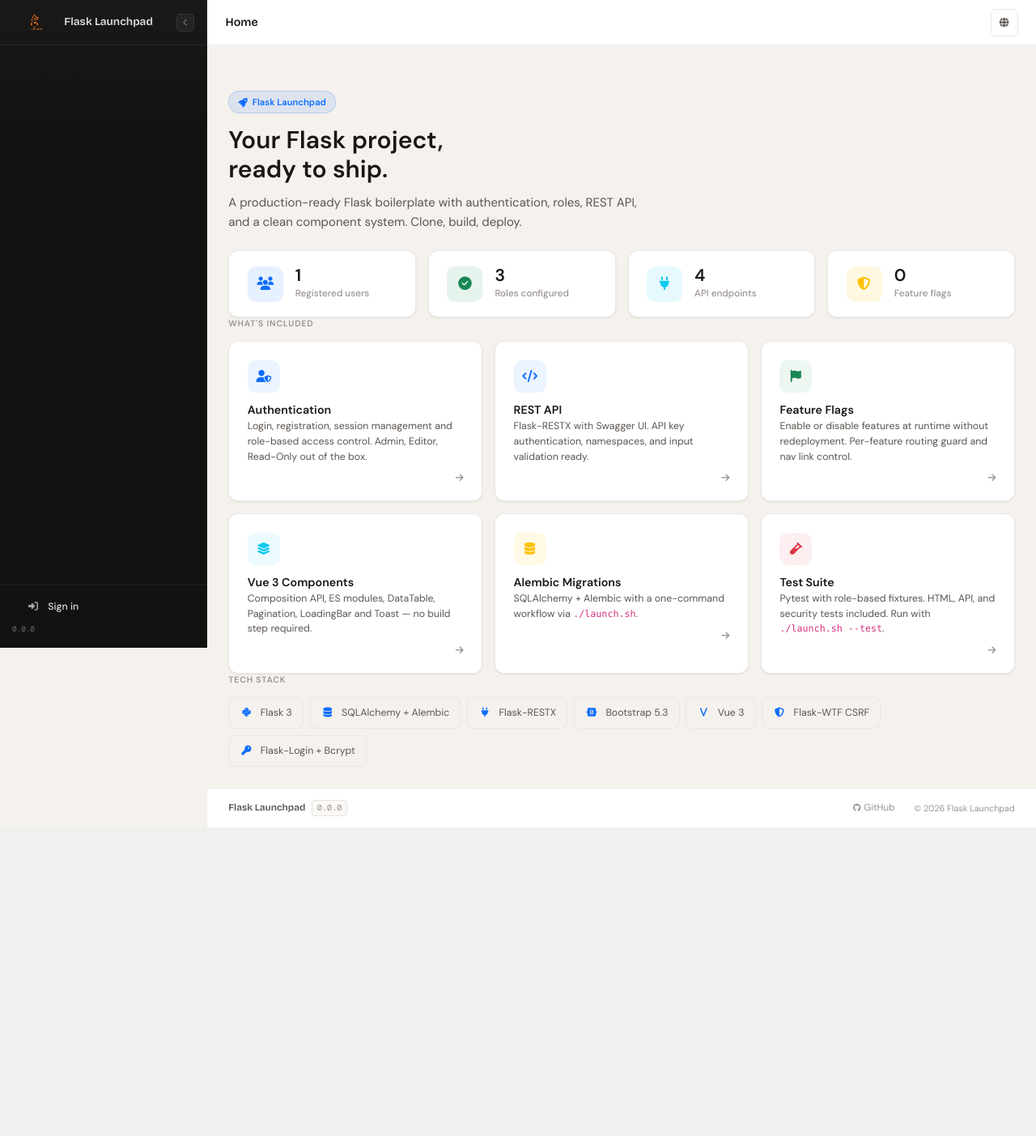
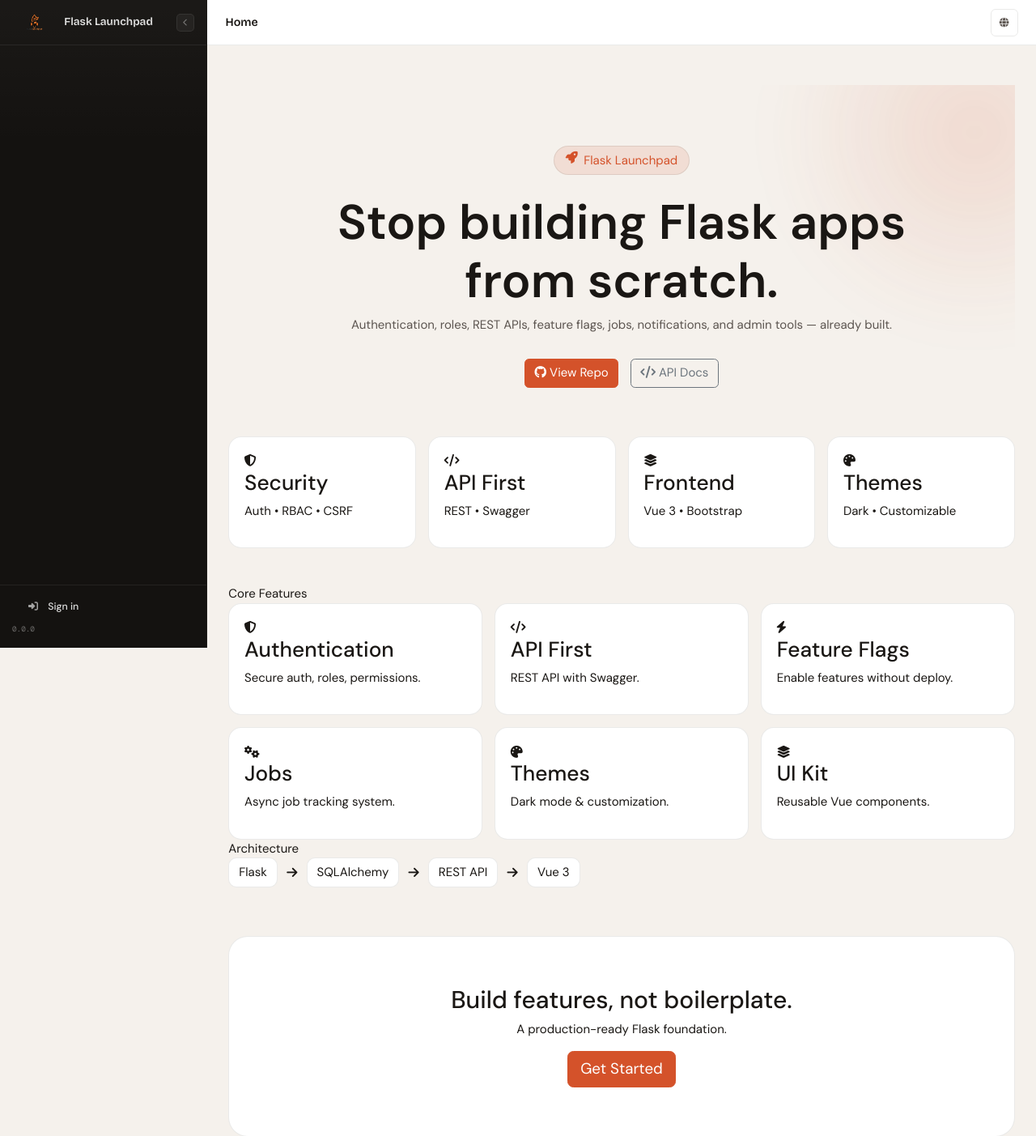
Before and after one commit to ecrou-exact/flask-launchpad, a Flask app: page / in a window 1280 px wide. Shown: the top 1403 px of the page at 81% size. Before the commit the page ends 1022 px from the top, so only its background shows below. Run offline with Flask 3, Linux system fonts and the light colour scheme; data that the repository does not hold is empty; parts of the project's set-up code (start-up, migrations or seed data) failed here and were passed over; some libraries are stand-ins or nearby versions.

Commit message:
add: [feature] enhance home page layout with improved hero section and animations

```diff
--- a/app/static/css/home/home.css
+++ b/app/static/css/home/home.css
@@ -1,189 +1,184 @@
-/*---HOME_HERO---*/
+/* =========================
+   HERO
+========================= */
 
 .home-hero {
-    padding: 2rem 0 1.5rem;
+    position: relative;
+    padding: 5rem 0 4rem;
+    text-align: center;
+    overflow: hidden;
+}
+
+.home-hero-inner {
+    max-width: 900px;
+    margin: auto;
+}
+
+.home-hero-glow {
+    position: absolute;
+    top: -200px;
+    right: -200px;
+    width: 500px;
+    height: 500px;
+    background: radial-gradient(circle, var(--brand-glow), transparent 70%);
+    filter: blur(40px);
+    opacity: .6;
+    animation: floatGlow 8s ease-in-out infinite;
+}
+
+@keyframes floatGlow {
+
+    0%,
+    100% {
+        transform: translateY(0);
+    }
+
+    50% {
+        transform: translateY(25px);
+    }
 }
 
 .home-hero-badge {
     display: inline-flex;
-    align-items: center;
-    gap: 0.4rem;
-    font-size: 0.75rem;
-    font-weight: 600;
-    color: var(--bs-primary);
-    background: rgba(13, 110, 253, 0.1);
-    border: 1px solid rgba(13, 110, 253, 0.2);
-    border-radius: 50px;
-    padding: 0.3rem 0.75rem;
-    margin-bottom: 1rem;
-}
-
-[data-bs-theme="dark"] .home-hero-badge {
-    background: rgba(13, 110, 253, 0.15);
-    border-color: rgba(13, 110, 253, 0.25);
+    gap: .5rem;
+    padding: .4rem .9rem;
+    border-radius: 999px;
+    background: var(--brand-dim);
+    color: var(--brand);
+    border: 1px solid var(--border);
+    margin-bottom: 1.5rem;
 }
 
 .home-hero-title {
-    font-size: 2rem;
+    font-size: clamp(2.5rem, 5vw, 4rem);
     font-weight: 800;
-    color: var(--text-main);
-    line-height: 1.2;
-    margin: 0 0 0.75rem;
+    opacity: 0;
+    animation: fadeUp .8s ease forwards;
 }
 
 .home-hero-subtitle {
-    font-size: 1rem;
     color: var(--text-secondary);
-    line-height: 1.6;
-    margin: 0;
-    max-width: 520px;
+    max-width: 700px;
+    margin: auto;
+    margin-bottom: 2rem;
+    opacity: 0;
+    animation: fadeUp 1s ease forwards;
 }
 
-/*---HOME_STATS---*/
-
-.home-stat-card {
-    background-color: var(--bg-surface);
-    border: 1px solid var(--border);
-    border-radius: 12px;
-    padding: 1.25rem 1.5rem;
+.home-hero-actions {
     display: flex;
-    align-items: center;
+    justify-content: center;
     gap: 1rem;
-    box-shadow: var(--shadow-sm);
-    transition: box-shadow var(--transition), border-color var(--transition);
+    opacity: 0;
+    animation: fadeUp 1.2s ease forwards;
 }
 
-.home-stat-card:hover {
-    box-shadow: var(--shadow-md);
-    border-color: rgba(13, 110, 253, 0.18);
+/* =========================
+   CARDS
+========================= */
+
+.home-stat-card,
+.home-feature-card {
+    background: var(--bg-surface);
+    border: 1px solid var(--border);
+    border-radius: 16px;
+    padding: 1.25rem;
+    transition: .25s ease;
+    position: relative;
+    overflow: hidden;
 }
 
-.home-stat-icon {
-    width: 44px;
-    height: 44px;
-    border-radius: 10px;
-    display: flex;
-    align-items: center;
-    justify-content: center;
-    font-size: 1.1rem;
-    flex-shrink: 0;
+.home-stat-card:hover,
+.home-feature-card:hover {
+    transform: translateY(-8px) scale(1.01);
+    box-shadow: 0 20px 50px rgba(0, 0, 0, .15);
+    border-color: var(--brand);
 }
 
-.home-stat-icon--primary   { background: rgba(13, 110, 253, 0.10); color: var(--bs-primary); }
-.home-stat-icon--success   { background: rgba(25, 135, 84, 0.10);  color: var(--bs-success); }
-.home-stat-icon--warning   { background: rgba(255, 193, 7, 0.12);  color: var(--bs-warning); }
-.home-stat-icon--info      { background: rgba(13, 202, 240, 0.10); color: var(--bs-info); }
-
-.home-stat-value {
-    font-size: 1.4rem;
-    font-weight: 700;
-    color: var(--text-main);
-    line-height: 1;
-    margin-bottom: 0.2rem;
+/* glow hover */
+.home-stat-card::before,
+.home-feature-card::before {
+    content: "";
+    position: absolute;
+    inset: 0;
+    background: radial-gradient(400px circle at var(--x, 50%) var(--y, 50%),
+            rgba(99, 102, 241, .15),
+            transparent 40%);
+    opacity: 0;
+    transition: .3s;
 }
 
-.home-stat-label {
-    font-size: 0.78rem;
-    color: var(--text-muted);
-    font-weight: 500;
+.home-stat-card:hover::before,
+.home-feature-card:hover::before {
+    opacity: 1;
 }
 
-/*---HOME_FEATURE_CARDS---*/
+/* =========================
+   FEATURES
+========================= */
 
 .home-feature-card {
-    background-color: var(--bg-surface);
-    border: 1px solid var(--border);
-    border-radius: 12px;
-    padding: 1.5rem;
-    height: 100%;
-    display: flex;
-    flex-direction: column;
-    gap: 0.75rem;
-    box-shadow: var(--shadow-sm);
-    transition: box-shadow var(--transition), border-color var(--transition), transform var(--transition);
-    text-decoration: none;
-    color: inherit;
+    opacity: 0;
+    transform: translateY(20px);
+    transition: all .6s ease;
 }
 
-.home-feature-card:hover {
-    box-shadow: var(--shadow-md);
-    border-color: rgba(13, 110, 253, 0.18);
-    transform: translateY(-2px);
-    color: inherit;
+.home-feature-card.is-visible {
+    opacity: 1;
+    transform: translateY(0);
 }
 
-.home-feature-icon {
-    width: 40px;
-    height: 40px;
-    border-radius: 10px;
+/* =========================
+   FLOW
+========================= */
+
+.home-flow {
     display: flex;
+    flex-wrap: wrap;
+    gap: .75rem;
     align-items: center;
-    justify-content: center;
-    font-size: 1rem;
-    background: rgba(13, 110, 253, 0.08);
-    color: var(--bs-primary);
-    flex-shrink: 0;
 }
 
-.home-feature-title {
-    font-size: 0.95rem;
-    font-weight: 600;
-    color: var(--text-main);
-    margin: 0;
+.home-flow span {
+    padding: .4rem .8rem;
+    border-radius: 10px;
+    background: var(--bg-surface);
+    border: 1px solid var(--border);
 }
 
-.home-feature-desc {
-    font-size: 0.825rem;
-    color: var(--text-secondary);
-    margin: 0;
-    line-height: 1.5;
-    flex: 1;
+/* =========================
+   CTA
+========================= */
+
+.home-cta {
+    margin-top: 4rem;
+    text-align: center;
+    padding: 4rem 2rem;
+    border-radius: 24px;
+    background: var(--bg-surface);
+    border: 1px solid var(--border);
+    opacity: 0;
+    transform: translateY(30px);
+    transition: all .8s ease;
 }
 
-.home-feature-arrow {
-    font-size: 0.75rem;
-    color: var(--text-muted);
-    align-self: flex-end;
-    transition: color var(--transition), transform var(--transition);
+.home-cta.is-visible {
+    opacity: 1;
+    transform: translateY(0);
 }
 
-.home-feature-card:hover .home-feature-arrow {
-    color: var(--bs-primary);
-    transform: translateX(3px);
+/* =========================
+   ANIMATIONS
+========================= */
+
+@keyframes fadeUp {
+    from {
+        opacity: 0;
+        transform: translateY(15px);
+    }
+
+    to {
+        opacity: 1;
+        transform: translateY(0);
+    }
 }
-
-/*---HOME_STACK_INFO---*/
-
-.home-stack-item {
-    display: flex;
-    align-items: center;
-    gap: 0.625rem;
-    padding: 0.625rem 0.875rem;
-    border-radius: 8px;
-    background-color: var(--bg-body);
-    border: 1px solid var(--border-subtle);
-    font-size: 0.825rem;
-    color: var(--text-secondary);
-}
-
-[data-bs-theme="dark"] .home-stack-item {
-    background-color: var(--bg-elevated);
-}
-
-.home-stack-item i {
-    font-size: 0.8rem;
-    width: 16px;
-    text-align: center;
-    color: var(--bs-primary);
-}
-
-/*---HOME_SECTION_TITLE---*/
-
-.home-section-title {
-    font-size: 0.7rem;
-    font-weight: 700;
-    text-transform: uppercase;
-    letter-spacing: 0.08em;
-    color: var(--text-muted);
-    margin: 0 0 0.875rem;
-}
--- a/app/templates/home.html
+++ b/app/templates/home.html
@@ -12,206 +12,176 @@
 
     <div v-if="page_is_loading">
 
-        {# ── Hero ── #}
-        <div class="home-hero">
-            <div class="home-hero-badge">
-                <i class="fas fa-rocket"></i>
-                Flask Launchpad
+        <!-- HERO -->
+        <section class="home-hero">
+            <div class="home-hero-glow"></div>
+
+            <div class="home-hero-inner">
+
+                <div class="home-hero-badge">
+                    <i class="fas fa-rocket"></i>
+                    Flask Launchpad
+                </div>
+
+                <h1 class="home-hero-title">
+                    Stop building Flask apps<br>
+                    from scratch.
+                </h1>
+
+                <p class="home-hero-subtitle">
+                    Authentication, roles, REST APIs, feature flags,
+                    jobs, notifications, and admin tools — already built.
+                </p>
+
+                <div class="home-hero-actions">
+                    <a href="https://github.com/ecrou-exact/flask-launchpad"
+                       target="_blank"
+                       class="btn btn-primary">
+                        <i class="fab fa-github"></i>
+                        View Repo
+                    </a>
+
+                    <a href="/api/"
+                       target="_blank"
+                       class="btn btn-outline-secondary">
+                        <i class="fas fa-code"></i>
+                        API Docs
+                    </a>
+                </div>
+
             </div>
-            <h1 class="home-hero-title">Your Flask project,<br>ready to ship.</h1>
-            <p class="home-hero-subtitle">
-                A production-ready Flask boilerplate with authentication, roles, REST API,
-                and a clean component system. Clone, build, deploy.
-            </p>
-        </div>
+        </section>
 
-        {# ── Stats row ── #}
-        <div class="row g-3">
-            <div class="col-12 col-sm-6 col-xl-3">
+        <!-- STATS -->
+        <div class="row g-3 mb-5">
+
+            <div class="col-12 col-md-6 col-xl-3">
                 <div class="home-stat-card">
-                    <div class="home-stat-icon home-stat-icon--primary">
-                        <i class="fas fa-users"></i>
-                    </div>
+                    <i class="fas fa-shield-halved"></i>
                     <div>
-                        <div class="home-stat-value">[[ stats.users ]]</div>
-                        <div class="home-stat-label">Registered users</div>
+                        <h3>Security</h3>
+                        <p>Auth • RBAC • CSRF</p>
                     </div>
                 </div>
             </div>
-            <div class="col-12 col-sm-6 col-xl-3">
+
+            <div class="col-12 col-md-6 col-xl-3">
                 <div class="home-stat-card">
-                    <div class="home-stat-icon home-stat-icon--success">
-                        <i class="fas fa-circle-check"></i>
-                    </div>
+                    <i class="fas fa-code"></i>
                     <div>
-                        <div class="home-stat-value">[[ stats.roles ]]</div>
-                        <div class="home-stat-label">Roles configured</div>
+                        <h3>API First</h3>
+                        <p>REST • Swagger</p>
                     </div>
                 </div>
             </div>
-            <div class="col-12 col-sm-6 col-xl-3">
+
+            <div class="col-12 col-md-6 col-xl-3">
                 <div class="home-stat-card">
-                    <div class="home-stat-icon home-stat-icon--info">
-                        <i class="fas fa-plug"></i>
-                    </div>
+                    <i class="fas fa-layer-group"></i>
                     <div>
-                        <div class="home-stat-value">[[ stats.endpoints ]]</div>
-                        <div class="home-stat-label">API endpoints</div>
+                        <h3>Frontend</h3>
+                        <p>Vue 3 • Bootstrap</p>
                     </div>
                 </div>
             </div>
-            <div class="col-12 col-sm-6 col-xl-3">
+
+            <div class="col-12 col-md-6 col-xl-3">
                 <div class="home-stat-card">
-                    <div class="home-stat-icon home-stat-icon--warning">
-                        <i class="fas fa-shield-halved"></i>
-                    </div>
+                    <i class="fas fa-palette"></i>
                     <div>
-                        <div class="home-stat-value">[[ stats.features ]]</div>
-                        <div class="home-stat-label">Feature flags</div>
+                        <h3>Themes</h3>
+                        <p>Dark • Customizable</p>
                     </div>
                 </div>
             </div>
+
         </div>
 
-        {# ── Feature cards ── #}
-        <div>
-            <p class="home-section-title">What's included</p>
+        <!-- FEATURES -->
+        <section class="home-section">
+
+            <div class="home-section-title animate-on-scroll">
+                Core Features
+            </div>
+
             <div class="row g-3">
 
                 <div class="col-12 col-md-6 col-lg-4">
-                    <a href="{{ url_for('account.index') if current_user.is_authenticated else url_for('account.login') }}"
-                       class="home-feature-card">
-                        <div class="home-feature-icon">
-                            <i class="fas fa-user-shield"></i>
-                        </div>
-                        <div>
-                            <p class="home-feature-title">Authentication</p>
-                            <p class="home-feature-desc">
-                                Login, registration, session management and role-based access control.
-                                Admin, Editor, Read-Only out of the box.
-                            </p>
-                        </div>
-                        <i class="fas fa-arrow-right home-feature-arrow"></i>
-                    </a>
-                </div>
-
-                <div class="col-12 col-md-6 col-lg-4">
-                    <a href="/api/" class="home-feature-card" target="_blank">
-                        <div class="home-feature-icon">
-                            <i class="fas fa-code"></i>
-                        </div>
-                        <div>
-                            <p class="home-feature-title">REST API</p>
-                            <p class="home-feature-desc">
-                                Flask-RESTX with Swagger UI. API key authentication,
-                                namespaces, and input validation ready.
-                            </p>
-                        </div>
-                        <i class="fas fa-arrow-right home-feature-arrow"></i>
-                    </a>
-                </div>
-
-                <div class="col-12 col-md-6 col-lg-4">
-                    <div class="home-feature-card" style="cursor: default;">
-                        <div class="home-feature-icon" style="background: rgba(25,135,84,0.08); color: var(--bs-success);">
-                            <i class="fas fa-flag"></i>
-                        </div>
-                        <div>
-                            <p class="home-feature-title">Feature Flags</p>
-                            <p class="home-feature-desc">
-                                Enable or disable features at runtime without redeployment.
-                                Per-feature routing guard and nav link control.
-                            </p>
-                        </div>
-                        <i class="fas fa-arrow-right home-feature-arrow"></i>
+                    <div class="home-feature-card">
+                        <i class="fas fa-shield-halved"></i>
+                        <h3>Authentication</h3>
+                        <p>Secure auth, roles, permissions.</p>
                     </div>
                 </div>
 
                 <div class="col-12 col-md-6 col-lg-4">
-                    <div class="home-feature-card" style="cursor: default;">
-                        <div class="home-feature-icon" style="background: rgba(13,202,240,0.08); color: var(--bs-info);">
-                            <i class="fas fa-layer-group"></i>
-                        </div>
-                        <div>
-                            <p class="home-feature-title">Vue 3 Components</p>
-                            <p class="home-feature-desc">
-                                Composition API, ES modules, DataTable, Pagination,
-                                LoadingBar and Toast — no build step required.
-                            </p>
-                        </div>
-                        <i class="fas fa-arrow-right home-feature-arrow"></i>
+                    <div class="home-feature-card">
+                        <i class="fas fa-code"></i>
+                        <h3>API First</h3>
+                        <p>REST API with Swagger.</p>
                     </div>
                 </div>
 
                 <div class="col-12 col-md-6 col-lg-4">
-                    <div class="home-feature-card" style="cursor: default;">
-                        <div class="home-feature-icon" style="background: rgba(255,193,7,0.10); color: var(--bs-warning);">
-                            <i class="fas fa-database"></i>
-                        </div>
-                        <div>
-                            <p class="home-feature-title">Alembic Migrations</p>
-                            <p class="home-feature-desc">
-                                SQLAlchemy + Alembic with a one-command workflow via
-                                <code style="font-size: 0.78rem;">./launch.sh</code>.
-                            </p>
-                        </div>
-                        <i class="fas fa-arrow-right home-feature-arrow"></i>
+                    <div class="home-feature-card">
+                        <i class="fas fa-bolt"></i>
+                        <h3>Feature Flags</h3>
+                        <p>Enable features without deploy.</p>
                     </div>
                 </div>
 
                 <div class="col-12 col-md-6 col-lg-4">
-                    <div class="home-feature-card" style="cursor: default;">
-                        <div class="home-feature-icon" style="background: rgba(220,53,69,0.08); color: var(--bs-danger);">
-                            <i class="fas fa-vial"></i>
-                        </div>
-                        <div>
-                            <p class="home-feature-title">Test Suite</p>
-                            <p class="home-feature-desc">
-                                Pytest with role-based fixtures. HTML, API, and security
-                                tests included. Run with <code style="font-size: 0.78rem;">./launch.sh --test</code>.
-                            </p>
-                        </div>
-                        <i class="fas fa-arrow-right home-feature-arrow"></i>
+                    <div class="home-feature-card">
+                        <i class="fas fa-gears"></i>
+                        <h3>Jobs</h3>
+                        <p>Async job tracking system.</p>
+                    </div>
+                </div>
+
+                <div class="col-12 col-md-6 col-lg-4">
+                    <div class="home-feature-card">
+                        <i class="fas fa-palette"></i>
+                        <h3>Themes</h3>
+                        <p>Dark mode & customization.</p>
+                    </div>
+                </div>
+
+                <div class="col-12 col-md-6 col-lg-4">
+                    <div class="home-feature-card">
+                        <i class="fas fa-layer-group"></i>
+                        <h3>UI Kit</h3>
+                        <p>Reusable Vue components.</p>
                     </div>
                 </div>
 
             </div>
-        </div>
+        </section>
 
-        {# ── Stack info ── #}
-        <div>
-            <p class="home-section-title">Tech stack</p>
-            <div class="d-flex flex-wrap gap-2">
-                <div class="home-stack-item">
-                    <i class="fab fa-python"></i>
-                    Flask 3
-                </div>
-                <div class="home-stack-item">
-                    <i class="fas fa-database"></i>
-                    SQLAlchemy + Alembic
-                </div>
-                <div class="home-stack-item">
-                    <i class="fas fa-plug"></i>
-                    Flask-RESTX
-                </div>
-                <div class="home-stack-item">
-                    <i class="fab fa-bootstrap"></i>
-                    Bootstrap 5.3
-                </div>
-                <div class="home-stack-item">
-                    <i class="fas fa-v"></i>
-                    Vue 3
-                </div>
-                <div class="home-stack-item">
-                    <i class="fas fa-shield-halved"></i>
-                    Flask-WTF CSRF
-                </div>
-                <div class="home-stack-item">
-                    <i class="fas fa-key"></i>
-                    Flask-Login + Bcrypt
-                </div>
+        <!-- ARCHITECTURE -->
+        <section class="home-section">
+            <div class="home-section-title animate-on-scroll">Architecture</div>
+
+            <div class="home-flow">
+                <span>Flask</span>
+                <i class="fas fa-arrow-right"></i>
+                <span>SQLAlchemy</span>
+                <i class="fas fa-arrow-right"></i>
+                <span>REST API</span>
+                <i class="fas fa-arrow-right"></i>
+                <span>Vue 3</span>
             </div>
-        </div>
+        </section>
+
+        <!-- CTA -->
+        <section class="home-cta animate-on-scroll">
+            <h2>Build features, not boilerplate.</h2>
+            <p>A production-ready Flask foundation.</p>
+
+            <a href="https://github.com/ecrou-exact/flask-launchpad"
+               class="btn btn-primary btn-lg">
+                Get Started
+            </a>
+        </section>
 
     </div>
 </div>
@@ -219,51 +189,56 @@
 
 {% block script %}
 <script type="module">
-    const { createApp, ref, onMounted } = Vue
-    import { message_list, create_message } from '/static/js/toaster.js'
-    import LoadingBar from '/static/js/components/loading-bar.js'
-
+const { createApp, ref, onMounted } = Vue
     createApp({
         delimiters: ['[[', ']]'],
-        components: { LoadingBar },
+
         setup() {
 
-            // ── Init ────────────────────────────────────────
             const page_is_loading = ref(false)
 
-            const stats = ref({
-                users:     '—',
-                roles:     '—',
-                endpoints: '—',
-                features:  '—',
-            })
-
             async function init() {
-                await Promise.all([
-                    fetchStats(),
-                ])
+                await new Promise(r => setTimeout(r, 300))
                 page_is_loading.value = true
+                setTimeout(() => {
+                    setupScrollAnimations()
+                    setupCardGlow()
+                }, 300)
             }
 
-            async function fetchStats() {
-                // Replace with real API calls when endpoints exist
-                stats.value = {
-                    users:     1,
-                    roles:     3,
-                    endpoints: 4,
-                    features:  0,
-                }
+            function setupScrollAnimations() {
+                const els = document.querySelectorAll('.home-feature-card, .home-cta, .home-section-title')
+
+                const observer = new IntersectionObserver((entries) => {
+                    entries.forEach(e => {
+                        if (e.isIntersecting) {
+                            e.target.classList.add('is-visible')
+                        }
+                    })
+                }, { threshold: 0.15 })
+
+                els.forEach(el => {
+                    el.classList.add('animate-on-scroll')
+                    observer.observe(el)
+                })
             }
 
-            onMounted(() => init())
+            function setupCardGlow() {
+                const cards = document.querySelectorAll('.home-feature-card, .home-stat-card')
 
-            // ── Return ──────────────────────────────────────
-            return {
-                message_list,
-                page_is_loading,
-                stats,
+                cards.forEach(card => {
+                    card.addEventListener('mousemove', (e) => {
+                        const r = card.getBoundingClientRect()
+                        card.style.setProperty('--x', `${e.clientX - r.left}px`)
+                        card.style.setProperty('--y', `${e.clientY - r.top}px`)
+                    })
+                })
             }
-        },
+
+            onMounted(init)
+
+            return { page_is_loading }
+        }
     }).mount('#main-container')
 </script>
 {% endblock %}
```
